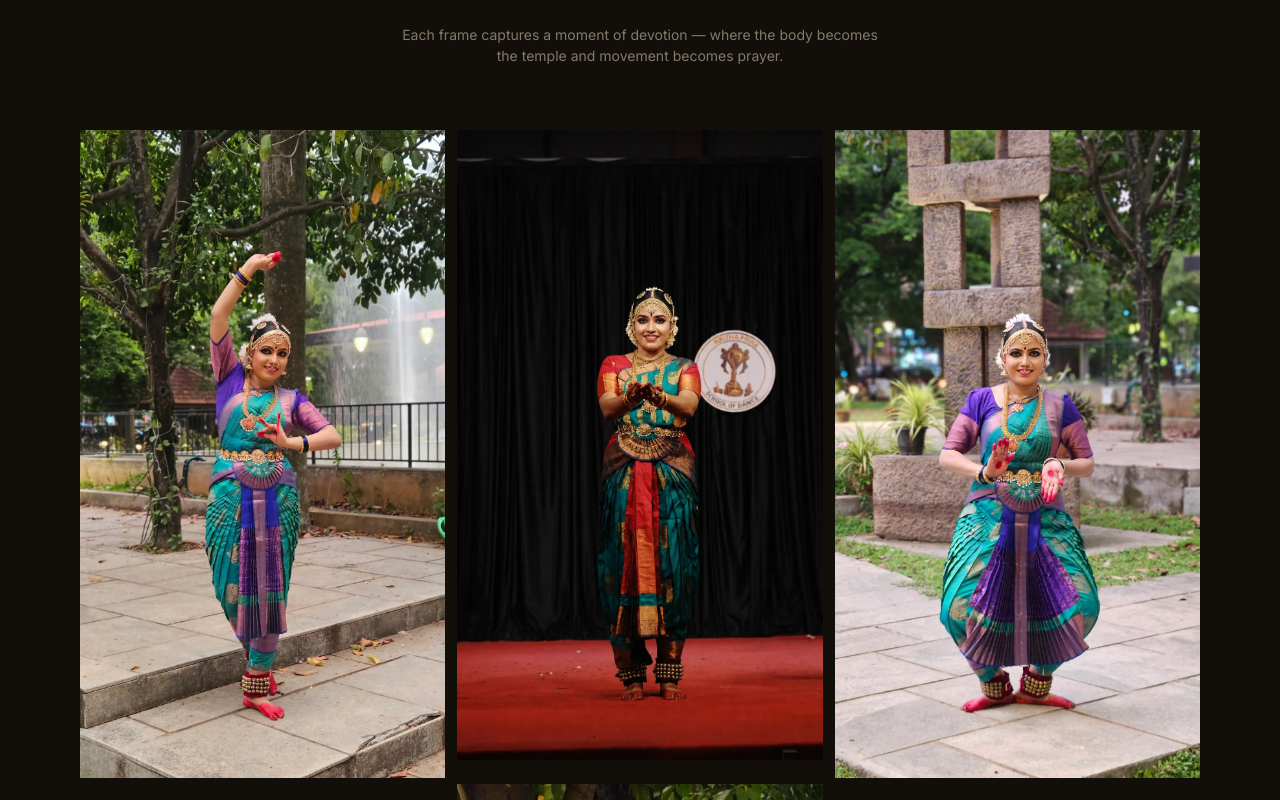
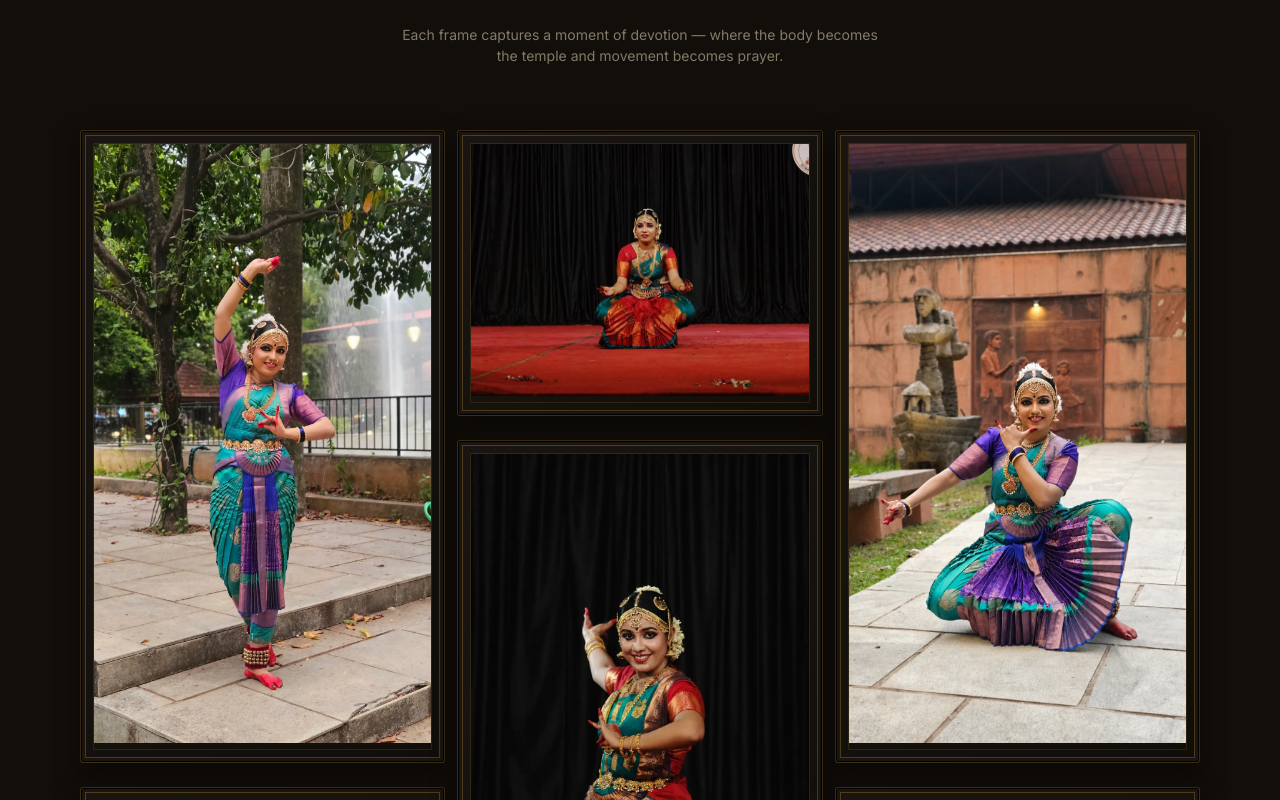
Before and after one commit to JeromePaulson/bharathanaya, a React (Vite) app: page / in a window 1280 px wide. Shown: the part 1900-2700 px from the top of the page. Built offline with nearby package versions, Linux system fonts and the light colour scheme.

Commit message:
commit gduis567

```diff
--- a/src/components/sections/Gallery.jsx
+++ b/src/components/sections/Gallery.jsx
@@ -8,7 +8,6 @@ import g4 from '../../assets/devika_ajithkumar_gallery_4.webp'
 import g5 from '../../assets/devika_ajithkumar_gallery_5.webp'
 import g6 from '../../assets/devika_ajithkumar_gallery_6.webp'
 import g7 from '../../assets/devika_ajithkumar_gallery_7.webp'
-import g8 from '../../assets/devika_ajithkumar_gallery_8.webp'
 import g10 from '../../assets/devika_ajithkumar_gallery_10.webp'
 import g11 from '../../assets/devika_ajithkumar_gallery_11.webp'
 import g12 from '../../assets/devika_ajithkumar_gallery_12.webp'
@@ -18,18 +17,17 @@ import g14 from '../../assets/devika_ajithkumar_gallery_14.webp'
 
 const photos = [
   { src: g10, caption: 'Rhythm of the anklets.', alt: 'Ghungroo adorning the feet.' },
+  { src: g14, caption: 'A timeless art.', alt: 'A beautiful silhouette.' },
   { src: g2, caption: 'Nritta in its purest rhythm', alt: 'Every beat held in balance' },
   { src: g3, caption: 'Leap of Devotion', alt: 'In silence, a thousand emotions unfold.' },
+  { src: g5, caption: 'Abhinaya — where the dancer speaks.', alt: 'What the heart seeks, the hands reveal.' },
   { src: g6, caption: 'Where posture becomes poetry.', alt: 'Every angle tells a story' },
+  { src: g4, caption: 'Balance. Control. Presence', alt: 'A moment lifted, a feeling offered' },
+  { src: g12, caption: 'The strength of tradition.', alt: 'A grounded stance.' },
+  { src: g13, caption: 'Expressions of the soul.', alt: 'Facial expressions conveying the story.' },
+  { src: g11, caption: 'Focus and discipline.', alt: 'Eyes tracing the movement.' },
+  { src: g7, caption: 'In stillness, the deepest expressions arise', alt: 'With both hands, I offer and surrender.' },
   { src: g1, caption: 'Samarpanam — An offering from the soul.', alt: 'In devotion, every gesture becomes prayer.' },
-  { src: g14, caption: 'A timeless art.', alt: 'A beautiful silhouette.' },
-  { src: g4, caption: 'Balance. Control. Presence', alt: 'A moment lifted, a feeling offered' },
-  { src: g13, caption: 'Expressions of the soul.', alt: 'Facial expressions conveying the story.' },
-  { src: g12, caption: 'The strength of tradition.', alt: 'A grounded stance.' },
-  { src: g7, caption: 'In stillness, the deepest expressions arise', alt: 'With both hands, I offer and surrender.' },
-  { src: g8, caption: 'Grace in motion.', alt: 'A captivating pose.' },
-  { src: g11, caption: 'Focus and discipline.', alt: 'Eyes tracing the movement.' },
-  { src: g5, caption: 'Abhinaya — where the dancer speaks.', alt: 'What the heart seeks, the hands reveal.' },
 ]
 
 export default function Gallery() {
@@ -75,6 +73,7 @@ export default function Gallery() {
             viewport={{ once: true, margin: "-100px" }}
             transition={{ duration: 0.9, delay: i * 0.07, ease: "easeOut" }}
           >
+            <div className="gallery-inner">
               <ProtectedImage src={src} alt={alt} loading="lazy" />
               <div className="gallery-overlay">
                 <p
@@ -90,6 +89,7 @@ export default function Gallery() {
                 </p>
               </div>
               <div className="gallery-glow" />
+            </div>
           </motion.div>
         ))}
       </div>
--- a/src/index.css
+++ b/src/index.css
@@ -330,16 +330,46 @@ h1, h2, h3, h4 {
 
 .gallery-item {
   position: relative;
-  overflow: hidden;
   cursor: pointer;
   break-inside: avoid;
-  margin-bottom: 12px;
+  margin-bottom: 24px;
   display: inline-block;
   width: 100%;
+
+  /* Museum-style Frame */
+  padding: 12px;
+  background: linear-gradient(135deg, var(--charcoal) 0%, #110e0a 100%);
+  border: 1px solid rgba(201, 151, 59, 0.2);
+  box-shadow:
+    inset 0 0 0 1px #000,
+    inset 0 0 0 4px var(--charcoal),
+    inset 0 0 0 5px rgba(201, 151, 59, 0.3),
+    0 10px 25px rgba(0, 0, 0, 0.5);
+  border-radius: 3px;
+  transition: transform 0.4s ease, border-color 0.4s ease, box-shadow 0.4s ease;
+}
+
+.gallery-item:hover {
+  transform: translateY(-4px);
+  border-color: rgba(201, 151, 59, 0.5);
+  box-shadow:
+    inset 0 0 0 1px #000,
+    inset 0 0 0 4px var(--charcoal),
+    inset 0 0 0 5px rgba(201, 151, 59, 0.6),
+    0 15px 35px rgba(0, 0, 0, 0.8),
+    0 0 20px rgba(201, 151, 59, 0.15);
+}
+
+.gallery-inner {
+  position: relative;
+  overflow: hidden;
+  width: 100%;
+  border: 1px solid rgba(201, 151, 59, 0.15);
+  border-radius: 1px;
 }
 
 /* ProtectedImage container must fill the item */
-.gallery-item .protected-image-container {
+.gallery-inner .protected-image-container {
   width: 100%;
   height: 100%;
   display: block;
@@ -361,7 +391,7 @@ h1, h2, h3, h4 {
   inset: 0;
   background: linear-gradient(
     to top,
-    rgba(107, 15, 26, 0.7) 0%,
+    rgba(107, 15, 26, 0.8) 0%,
     transparent 50%
   );
   opacity: 0;
@@ -384,7 +414,7 @@ h1, h2, h3, h4 {
 }
 
 .gallery-item:hover .gallery-glow {
-  box-shadow: inset 0 0 0 1px rgba(201, 151, 59, 0.5), 0 0 30px rgba(201, 151, 59, 0.15);
+  box-shadow: inset 0 0 0 1px rgba(201, 151, 59, 0.4), 0 0 20px rgba(201, 151, 59, 0.15);
 }
 
 /* ─── Experience Section ─── */
```
Also changed, not shown: src/assets/devika_ajithkumar_gallery_8.webp (deleted). Lines whose indentation alone changed are shown as unchanged.
